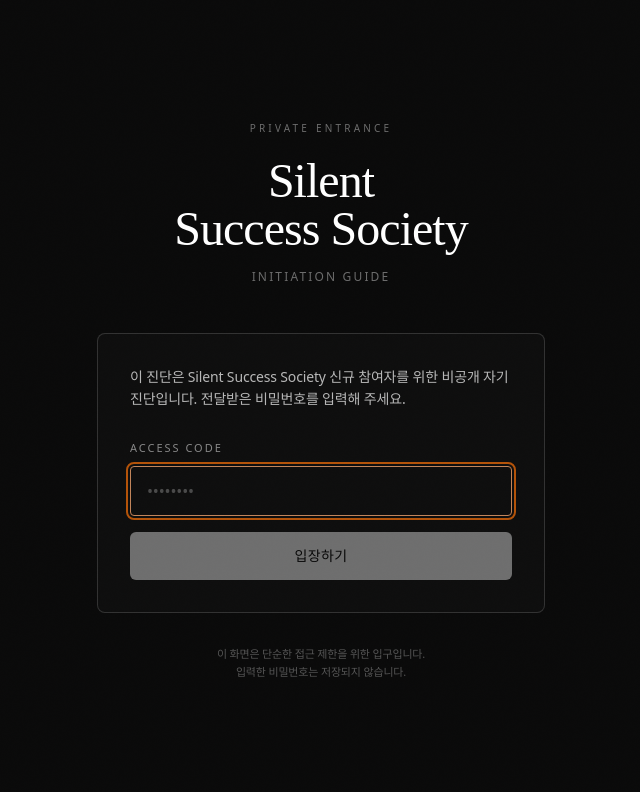
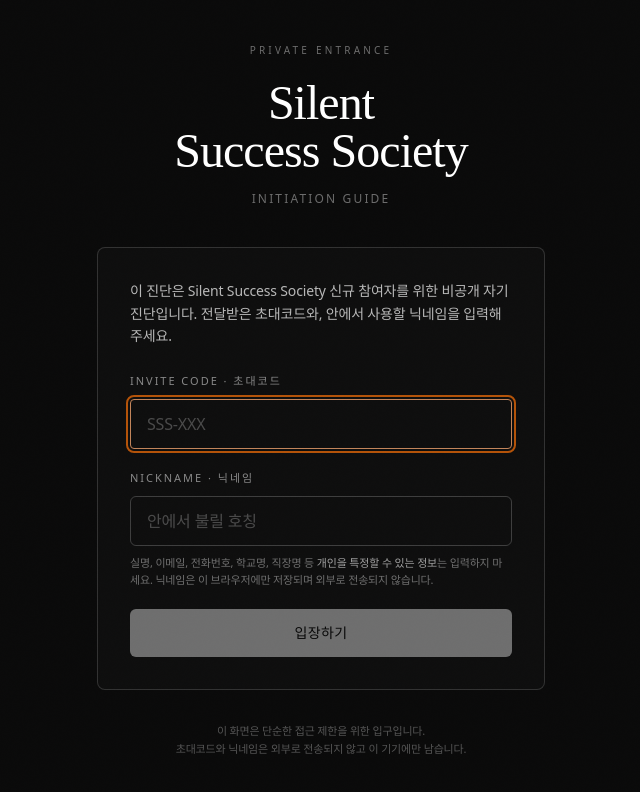
Before and after one commit to slightlyangryman/silent-success-society, a Next.js app: page / in a window 1280 px wide. Shown: the top 792 px of the page, without its empty margins (319-959 px from the left). Built offline with nearby package versions, Linux system fonts and the light colour scheme.

Commit message:
Update PasswordGate.tsx

```diff
--- a/components/PasswordGate.tsx
+++ b/components/PasswordGate.tsx
@@ -1,48 +1,106 @@
 "use client";
 
-import { useState, FormEvent, useEffect } from "react";
+import { useState, useEffect, FormEvent } from "react";
 import { SESSION_KEYS, setSessionFlag } from "@/lib/storage";
 
 interface PasswordGateProps {
   onUnlock: () => void;
 }
 
+// localStorage 키 (이 파일 안에서만 정의)
+const LS_INVITE_CODE = "sss_invite_code";
+const LS_NICKNAME = "sss_nickname";
+
+// 닉네임에서 개인정보로 의심되는 패턴(가벼운 경고용, 차단은 하지 않음)
+function looksLikePersonalInfo(value: string): boolean {
+  if (!value) return false;
+  if (/@/.test(value)) return true;                       // 이메일
+  if (/\d{6,}/.test(value)) return true;                  // 전화번호/생년월일 등 긴 숫자
+  if (/(010|gmail|naver|kakao|hanmail|outlook)/i.test(value)) return true;
+  return false;
+}
+
 export default function PasswordGate({ onUnlock }: PasswordGateProps) {
-  const [pw, setPw] = useState("");
+  const [inviteCode, setInviteCode] = useState("");
+  const [nickname, setNickname] = useState("");
   const [error, setError] = useState("");
   const [submitting, setSubmitting] = useState(false);
 
-  // 환경변수가 비어있을 때를 위해 기본값을 둠
-  const expected = process.env.NEXT_PUBLIC_APP_PASSWORD || "silent2026";
+  // 환경변수 우선순위:
+  //   1) NEXT_PUBLIC_INVITE_CODE
+  //   2) NEXT_PUBLIC_APP_PASSWORD (이전 버전 호환)
+  //   3) 기본값 "SSS-014"
+  const expected =
+    process.env.NEXT_PUBLIC_INVITE_CODE ||
+    process.env.NEXT_PUBLIC_APP_PASSWORD ||
+    "SSS-014";
 
   useEffect(() => {
-    // 화면 진입 시 입력에 포커스되도록
+    // 이전에 입력했던 값이 있으면 복원 (둘 다 비식별 정보)
+    if (typeof window !== "undefined") {
+      const savedCode = window.localStorage.getItem(LS_INVITE_CODE) || "";
+      const savedNick = window.localStorage.getItem(LS_NICKNAME) || "";
+      if (savedCode) setInviteCode(savedCode);
+      if (savedNick) setNickname(savedNick);
+    }
+    // 첫 입력 칸에 포커스
     const t = setTimeout(() => {
-      const el = document.getElementById("password-input");
+      const el = document.getElementById("invite-code-input");
       if (el) (el as HTMLInputElement).focus();
     }, 200);
     return () => clearTimeout(t);
   }, []);
 
+  const nicknameLooksPersonal = looksLikePersonalInfo(nickname);
+
   function handleSubmit(e: FormEvent) {
     e.preventDefault();
+    setError("");
+
+    const code = inviteCode.trim();
+    const nick = nickname.trim();
+
+    if (!code) {
+      setError("초대코드를 입력해 주세요.");
+      return;
+    }
+    if (!nick) {
+      setError("닉네임을 입력해 주세요.");
+      return;
+    }
+    if (nick.length > 20) {
+      setError("닉네임은 20자 이내로 입력해 주세요.");
+      return;
+    }
+
     setSubmitting(true);
-    setError("");
+    // 살짝 딜레이로 깜빡임 방지
     setTimeout(() => {
-      if (pw.trim() === expected) {
-        setSessionFlag(SESSION_KEYS.authenticated, true);
-        onUnlock();
-      } else {
-        setError("비밀번호가 일치하지 않습니다.");
+      if (code !== expected) {
+        setError("초대코드가 일치하지 않습니다.");
         setSubmitting(false);
+        return;
       }
+
+      // 성공 처리
+      try {
+        if (typeof window !== "undefined") {
+          window.localStorage.setItem(LS_INVITE_CODE, code);
+          window.localStorage.setItem(LS_NICKNAME, nick);
+        }
+      } catch {
+        // localStorage가 차단된 환경이어도 진행은 가능하게
+      }
+
+      setSessionFlag(SESSION_KEYS.authenticated, true); // sessionStorage sss_authenticated = "1"
+      onUnlock();
     }, 250);
   }
 
   return (
-    <div className="min-h-screen flex items-center justify-center bg-[var(--bg-deep)] text-white px-5 noise-overlay">
+    <div className="min-h-screen flex items-center justify-center bg-[var(--bg-deep)] text-white px-5 py-10 noise-overlay">
       <div className="w-full max-w-md animate-slide-up">
-        <div className="text-center mb-12">
+        <div className="text-center mb-10">
           <div className="text-[10px] tracking-[0.32em] uppercase text-white/40 mb-5">
             Private Entrance
           </div>
@@ -57,29 +115,67 @@ export default function PasswordGate({ onUnlock }: PasswordGateProps) {
         </div>
 
         <div className="border border-white/15 rounded-lg p-6 md:p-8 bg-white/[0.02]">
-          <p className="text-sm leading-relaxed text-white/70 mb-7">
-            이 진단은 Silent Success Society 신규 참여자를 위한 비공개 자기진단입니다. 전달받은 비밀번호를
-            입력해 주세요.
+          <p className="text-sm leading-relaxed text-white/70 mb-6">
+            이 진단은 Silent Success Society 신규 참여자를 위한 비공개 자기진단입니다.
+            전달받은 초대코드와, 안에서 사용할 닉네임을 입력해 주세요.
           </p>
 
-          <form onSubmit={handleSubmit} className="space-y-4">
+          <form onSubmit={handleSubmit} className="space-y-5" noValidate>
+            {/* 초대코드 */}
             <div>
               <label
-                htmlFor="password-input"
+                htmlFor="invite-code-input"
                 className="block text-[11px] tracking-[0.18em] uppercase text-white/50 mb-2"
               >
-                Access Code
+                Invite Code · 초대코드
               </label>
               <input
-                id="password-input"
-                type="password"
-                value={pw}
-                onChange={(e) => setPw(e.target.value)}
-                placeholder="••••••••"
+                id="invite-code-input"
+                type="text"
+                value={inviteCode}
+                onChange={(e) => setInviteCode(e.target.value)}
+                placeholder="SSS-XXX"
                 className="w-full bg-transparent border border-white/20 rounded-md px-4 py-3 text-base text-white placeholder-white/25 focus:border-[var(--accent-soft)] outline-none transition-colors"
                 autoComplete="off"
                 spellCheck={false}
+                maxLength={32}
               />
+            </div>
+
+            {/* 닉네임 */}
+            <div>
+              <label
+                htmlFor="nickname-input"
+                className="block text-[11px] tracking-[0.18em] uppercase text-white/50 mb-2"
+              >
+                Nickname · 닉네임
+              </label>
+              <input
+                id="nickname-input"
+                type="text"
+                value={nickname}
+                onChange={(e) => setNickname(e.target.value)}
+                placeholder="안에서 불릴 호칭"
+                className="w-full bg-transparent border border-white/20 rounded-md px-4 py-3 text-base text-white placeholder-white/25 focus:border-[var(--accent-soft)] outline-none transition-colors"
+                autoComplete="off"
+                spellCheck={false}
+                maxLength={20}
+              />
+
+              {/* 개인정보 입력 금지 안내 */}
+              <p className="text-[11px] text-white/40 mt-2 leading-relaxed">
+                실명, 이메일, 전화번호, 학교명, 직장명 등{" "}
+                <span className="text-white/60">개인을 특정할 수 있는 정보</span>는
+                입력하지 마세요. 닉네임은 이 브라우저에만 저장되며 외부로 전송되지
+                않습니다.
+              </p>
+
+              {nicknameLooksPersonal && (
+                <p className="text-[11px] text-[#E2B45D] mt-2 animate-fade-in">
+                  입력한 값에 개인정보로 보이는 패턴이 포함되어 있어요. 닉네임은
+                  실명이나 연락처가 아닌, 안에서만 쓸 별칭으로 적어 주세요.
+                </p>
+              )}
             </div>
 
             {error && (
@@ -88,7 +184,7 @@ export default function PasswordGate({ onUnlock }: PasswordGateProps) {
 
             <button
               type="submit"
-              disabled={submitting || !pw.trim()}
+              disabled={submitting || !inviteCode.trim() || !nickname.trim()}
               className="w-full mt-2 bg-white text-black rounded-md py-3.5 text-sm font-medium tracking-wide hover:bg-white/90 disabled:opacity-40 disabled:cursor-not-allowed transition-colors"
             >
               {submitting ? "확인 중…" : "입장하기"}
@@ -99,7 +195,7 @@ export default function PasswordGate({ onUnlock }: PasswordGateProps) {
         <p className="text-[11px] text-white/30 text-center mt-8 leading-relaxed">
           이 화면은 단순한 접근 제한을 위한 입구입니다.
           <br />
-          입력한 비밀번호는 저장되지 않습니다.
+          초대코드와 닉네임은 외부로 전송되지 않고 이 기기에만 남습니다.
         </p>
       </div>
     </div>
```
